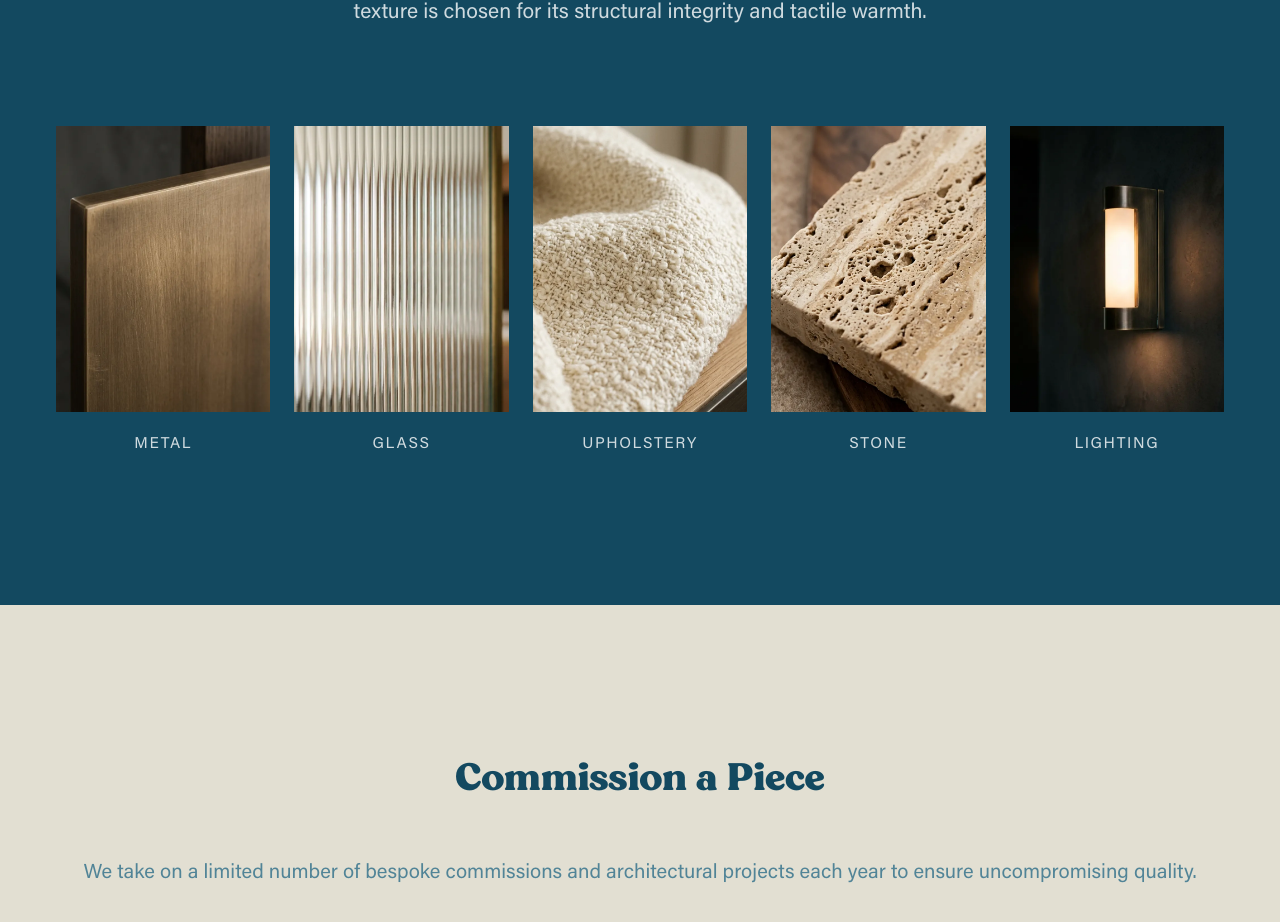
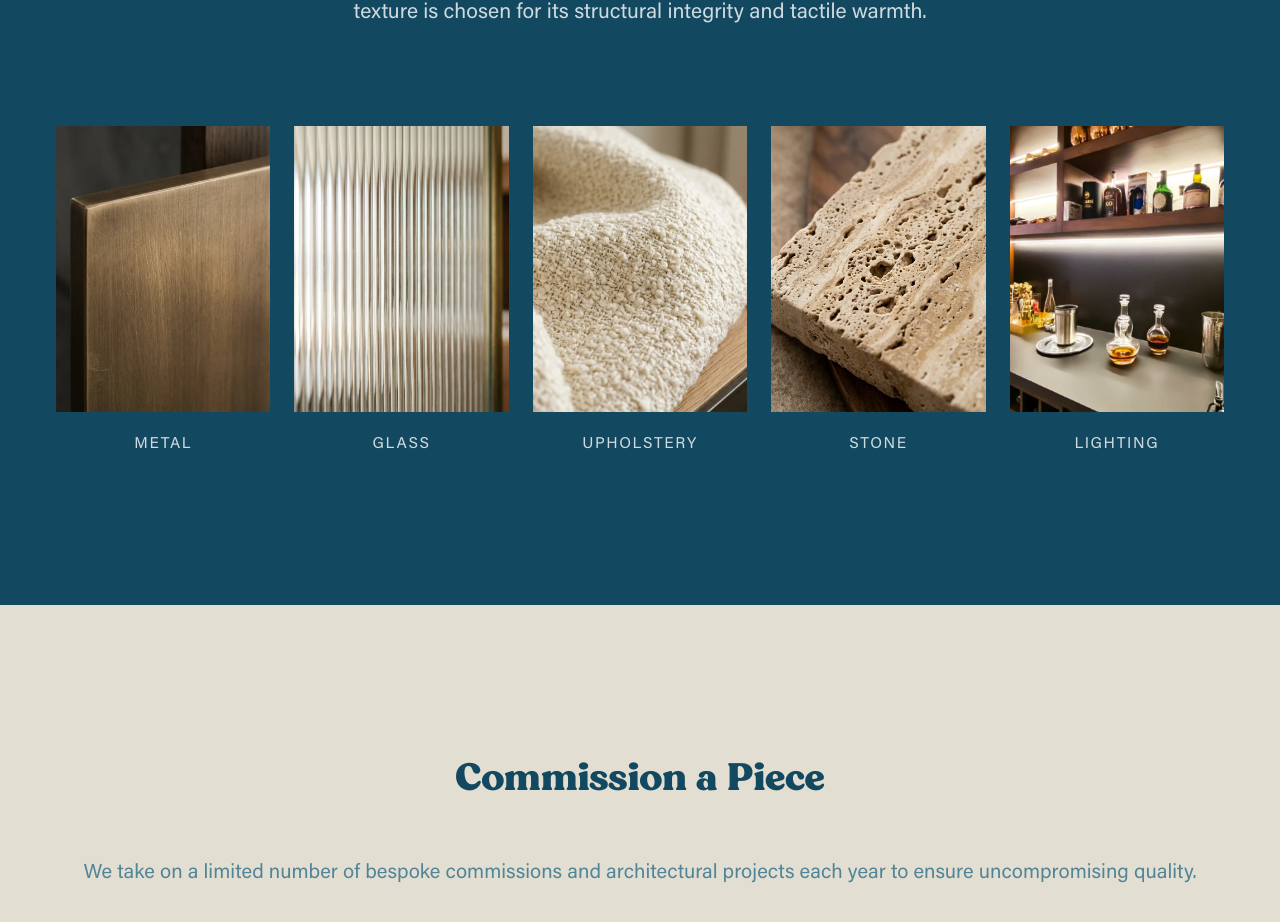
Before and after one commit to adriivas3092/albizia-woods-site, a React (Vite) app: page / in a window 1280 px wide. Shown: the part 4736-5658 px from the top of the page. Built offline with nearby package versions, Linux system fonts and the light colour scheme.

Commit message:
content: nueva foto de Lighting (bar con iluminación LED) en Materiales, optimizada

```diff
--- a/src/components/Materials.jsx
+++ b/src/components/Materials.jsx
@@ -6,7 +6,7 @@ const MATERIALS = [
   { en: 'Glass', es: 'Vidrio', image: '/material_vidrio.webp' },
   { en: 'Upholstery', es: 'Tapicería', image: '/material_tapiceria.webp' },
   { en: 'Stone', es: 'Piedra', image: '/material_piedra.webp' },
-  { en: 'Lighting', es: 'Iluminación', image: '/material_iluminacion.webp' },
+  { en: 'Lighting', es: 'Iluminación', image: '/material_iluminacion.jpg' },
 ];
 
 const COPY = {
```
Also changed, not shown: public/material_iluminacion.jpg (added).
